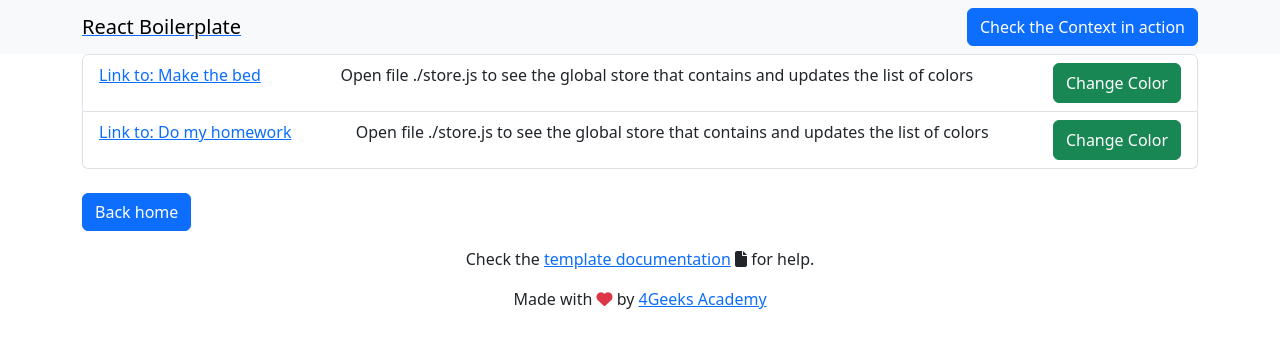
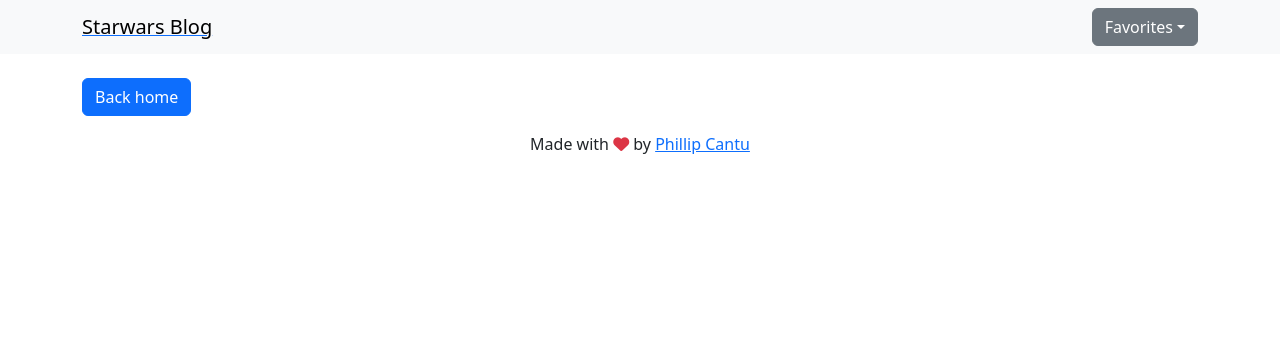
Before and after one commit to 4GeeksAcademy/hereisphil-starwars-blog-reading-list, a React (Vite) app: page /demo in a window 1280 px wide. Shown: the top 348 px of the page. Built offline with nearby package versions, Linux system fonts and the light colour scheme.

Commit message:
Setup Chracters.jsx page with Fetch of people

```diff
--- a/src/components/Footer.jsx
+++ b/src/components/Footer.jsx
@@ -1,11 +1,8 @@
 export const Footer = () => (
 	<footer className="footer mt-auto py-3 text-center">
 		<p>
-			Check the <a target="_blank" href="https://4geeks.com/docs/start/start-react-advanced">template documentation</a> <i className="fa-solid fa-file"></i> for help.
-		</p>
-		<p>
 			Made with <i className="fa fa-heart text-danger" /> by{" "}
-			<a href="http://www.4geeksacademy.com">4Geeks Academy</a>
+			<a href="https://github.com/hereisphil" target="_blank">Phillip Cantu</a>
 		</p>
 	</footer>
 );
--- a/src/components/Navbar.jsx
+++ b/src/components/Navbar.jsx
@@ -6,12 +6,17 @@ export const Navbar = () => {
 		<nav className="navbar navbar-light bg-light">
 			<div className="container">
 				<Link to="/">
-					<span className="navbar-brand mb-0 h1">React Boilerplate</span>
+					<span className="navbar-brand mb-0 h1">Starwars Blog</span>
 				</Link>
 				<div className="ml-auto">
-					<Link to="/demo">
-						<button className="btn btn-primary">Check the Context in action</button>
-					</Link>
+					<div className="dropdown">
+						<button className="btn btn-secondary dropdown-toggle" type="button" data-bs-toggle="dropdown" aria-expanded="false">
+							Favorites
+						</button>
+						<ul className="dropdown-menu">
+							<li className="px-2 d-flex justify-content-between">Luke Skywalker <span><i className="fa-solid fa-trash-can"></i></span></li>
+						</ul>
+					</div>
 				</div>
 			</div>
 		</nav>
--- /dev/null
+++ b/src/pages/Characters.jsx
@@ -0,0 +1,30 @@
+// "people": "https://www.swapi.tech/api/people"
+// "planets": "https://www.swapi.tech/api/planets"
+// "vehicles": "https://www.swapi.tech/api/vehicles"
+
+import { useEffect } from "react";
+import useGlobalReducer from "../hooks/useGlobalReducer";
+
+export const Characters = () => {
+    const {store, dispatch} =useGlobalReducer();
+    useEffect(() => {
+    async function fetchPeople() {
+      try {
+        const response = await fetch("https://www.swapi.tech/api/people");
+        const data = await response.json();
+        const peopleData = data.results;
+        console.log("The peopleData array:", peopleData);
+        dispatch({ type: "set_people", payload: peopleData });
+      } catch (error) {
+        console.log("There was an error:", error);
+      }
+    }
+    fetchPeople();
+  }, []);
+
+  return (
+    <ul>
+    {store.people.map((person)=><li key={person.uid}>{person.name}</li>)}
+    </ul>
+  )
+}
--- a/src/pages/Home.jsx
+++ b/src/pages/Home.jsx
@@ -1,16 +1,28 @@
-import rigoImageUrl from "../assets/img/rigo-baby.jpg";
 import useGlobalReducer from "../hooks/useGlobalReducer.jsx";
+import { useEffect } from "react";
 
 export const Home = () => {
 
-  const {store, dispatch} =useGlobalReducer()
+const BASE_URL = "https://www.swapi.tech/api/";
+  useEffect(() => {
+    async function fetchPeople() {
+      try {
+		const response = await fetch(`${BASE_URL}people`);
+        console.log("response:", response);
+        const data = await response.json();
+        console.log("data json:", data);
+        const peopleData = data.results;
+        console.log("peopleData array:", peopleData);
+        // setUser(userData);
+      } catch (error) {
+        console.log("There was an error:", error);
+      }
+    }
+    fetchPeople();
+  }, []);
 
 	return (
 		<div className="text-center mt-5">
-			<h1>Hello Rigo!!</h1>
-			<p>
-				<img src={rigoImageUrl} />
-			</p>
 		</div>
 	);
 };
--- a/src/routes.jsx
+++ b/src/routes.jsx
@@ -9,6 +9,7 @@ import { Layout } from "./pages/Layout";
 import { Home } from "./pages/Home";
 import { Single } from "./pages/Single";
 import { Demo } from "./pages/Demo";
+import { Characters } from "./pages/Characters";
 
 export const router = createBrowserRouter(
     createRoutesFromElements(
@@ -25,6 +26,7 @@ export const router = createBrowserRouter(
         <Route path= "/" element={<Home />} />
         <Route path="/single/:theId" element={ <Single />} />  {/* Dynamic route for single items */}
         <Route path="/demo" element={<Demo />} />
+        <Route path="/characters" element={<Characters />} />
       </Route>
     )
 );
--- a/src/store.js
+++ b/src/store.js
@@ -1,30 +1,16 @@
-export const initialStore=()=>{
-  return{
-    message: null,
-    todos: [
-      {
-        id: 1,
-        title: "Make the bed",
-        background: null,
-      },
-      {
-        id: 2,
-        title: "Do my homework",
-        background: null,
-      }
-    ]
+export const initialStore = () => {
+  return {
+    people: [],
+    vehicles: [],
+    planets: [],
   }
 }
 
 export default function storeReducer(store, action = {}) {
-  switch(action.type){
-    case 'add_task':
-
-      const { id,  color } = action.payload
-
-      return {
-        ...store,
-        todos: store.todos.map((todo) => (todo.id === id ? { ...todo, background: color } : todo))
+  switch (action.type) {
+    case "set_people":
+      return {...store,
+        people: action.payload
       };
     default:
       throw Error('Unknown action.');
```
Also changed, not shown: src/fetch.js (added, +28 -0 lines), 1 other file (tests, documents, lock files or other folders).
